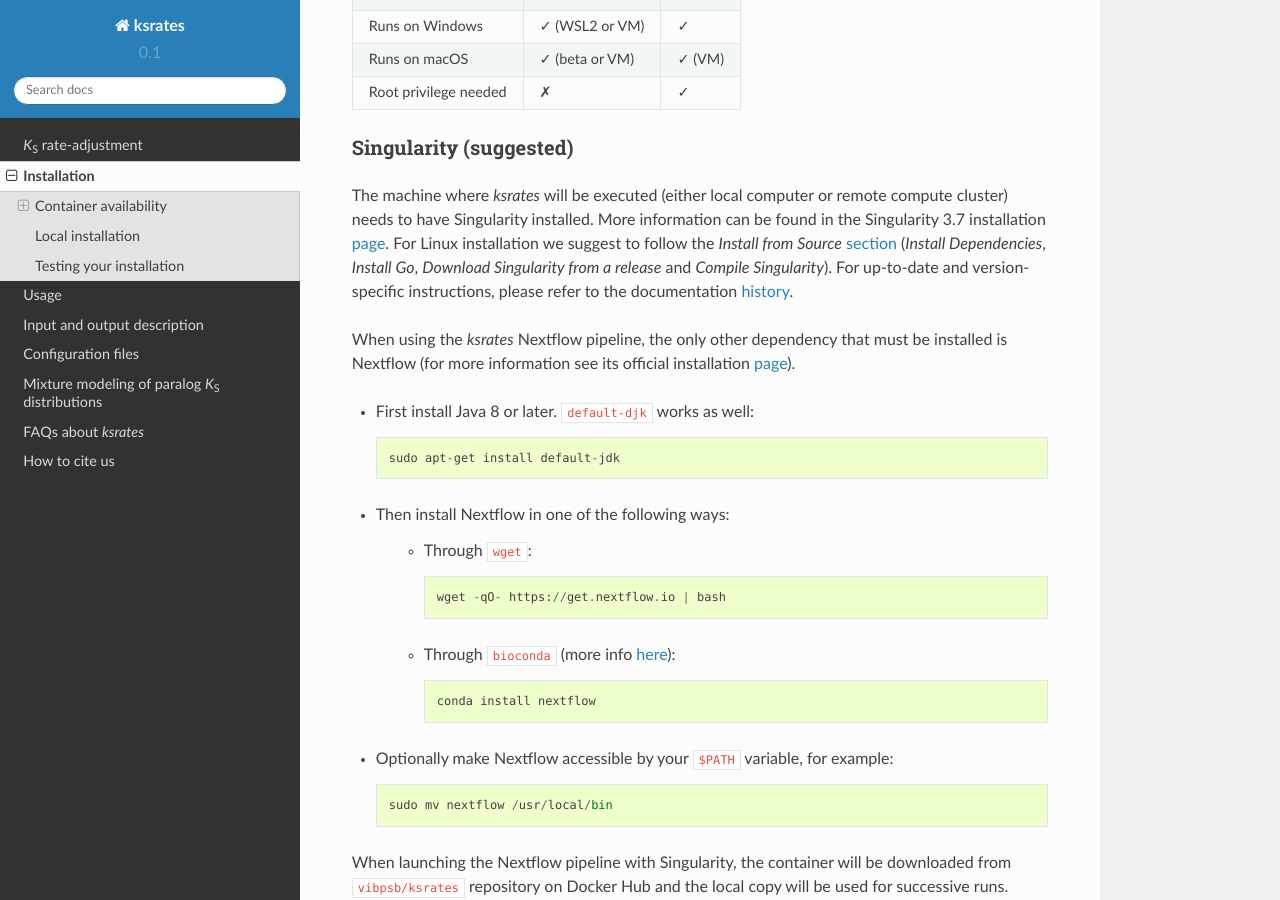
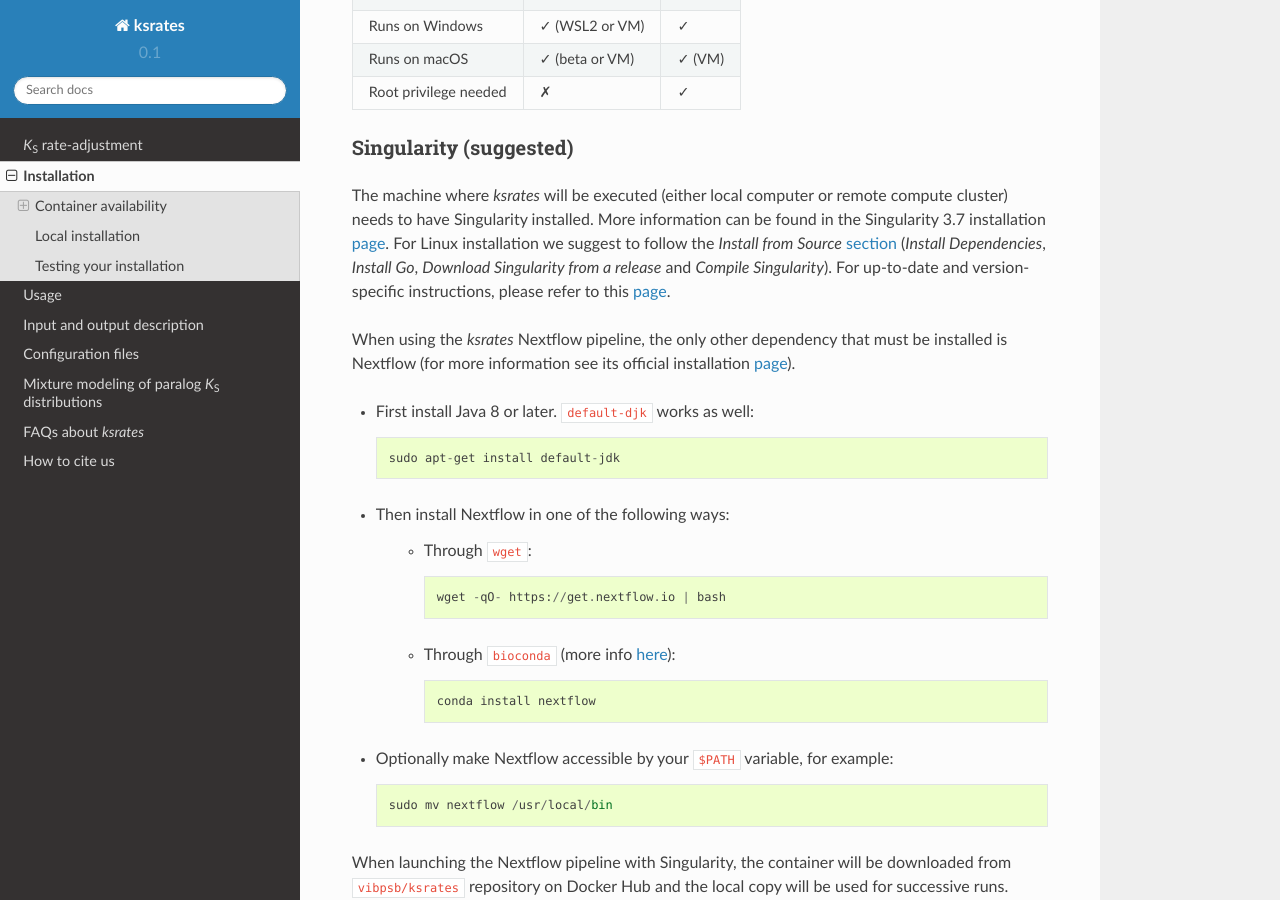
Before and after one commit to VIB-PSB/ksrates, a Sphinx documentation site: the page built from doc/source/installation.rst, in a window 1280 px wide and 900 px high, scrolled down 895 px. Built offline with Sphinx 7.4.7 and the Read the Docs theme 2.0.0, drawn with Linux system fonts in a browser that asks for light colours.

Commit message:
Update installation.rst (link to singularity docs)

```diff
--- a/doc/source/installation.rst
+++ b/doc/source/installation.rst
@@ -34,7 +34,7 @@ Singularity (suggested)
 -----------------------
 The machine where *ksrates* will be executed (either local computer or remote compute cluster) needs to have Singularity installed. More information can be found in the Singularity 3.7 installation `page <https://sylabs.io/guides/3.7/admin-guide/installation.html#installing-singularity>`__.
 For Linux installation we suggest to follow the *Install from Source* `section <https://sylabs.io/guides/3.7/admin-guide/installation.html#before-you-begin>`__ (*Install Dependencies*, *Install Go*, *Download Singularity from a release* and *Compile Singularity*).
-For up-to-date and version-specific instructions, please refer to the documentation `history <https://sylabs.io/docs/>`__.
+For up-to-date and version-specific instructions, please refer to this `page <https://sylabs.io/docs/>`__.
 
 When using the *ksrates* Nextflow pipeline, the only other dependency that must be installed is Nextflow (for more information see its official installation `page <https://www.nextflow.io/docs/latest/getstarted.html#requirements>`__).
 
```
